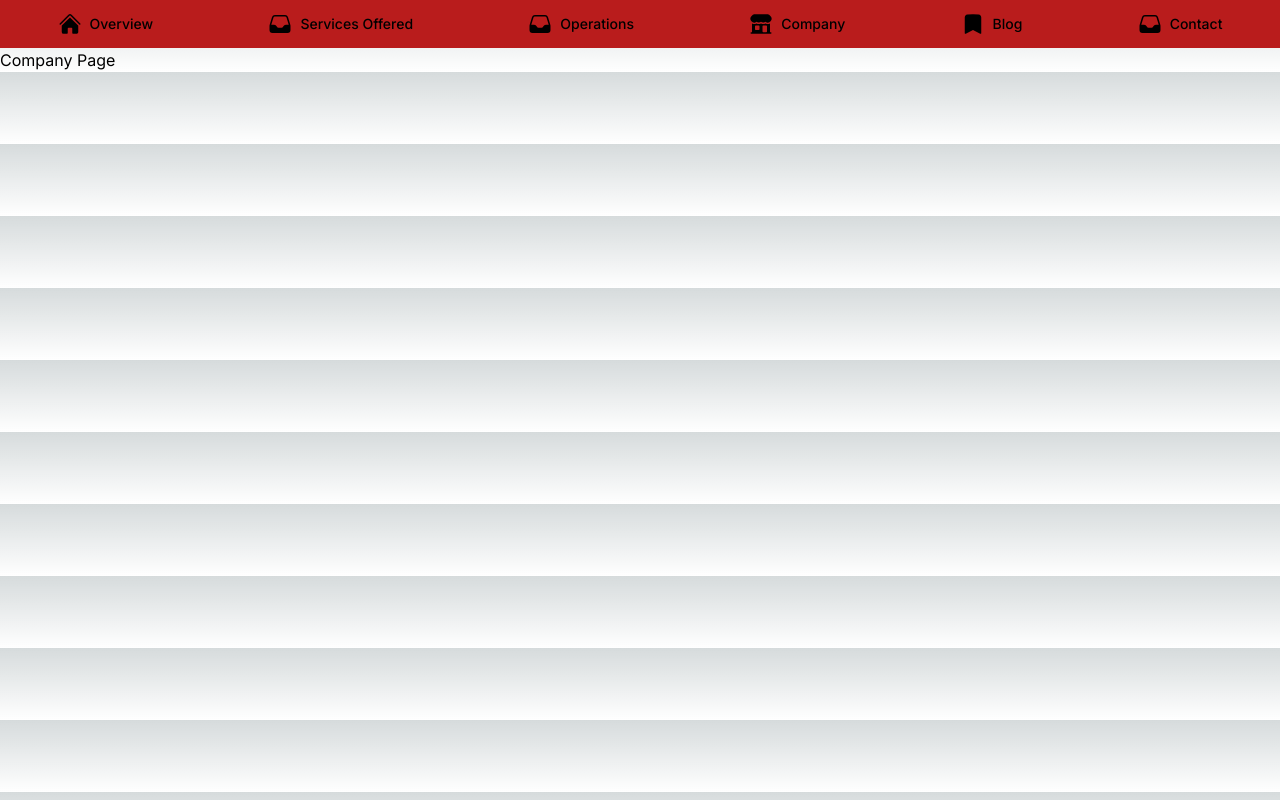
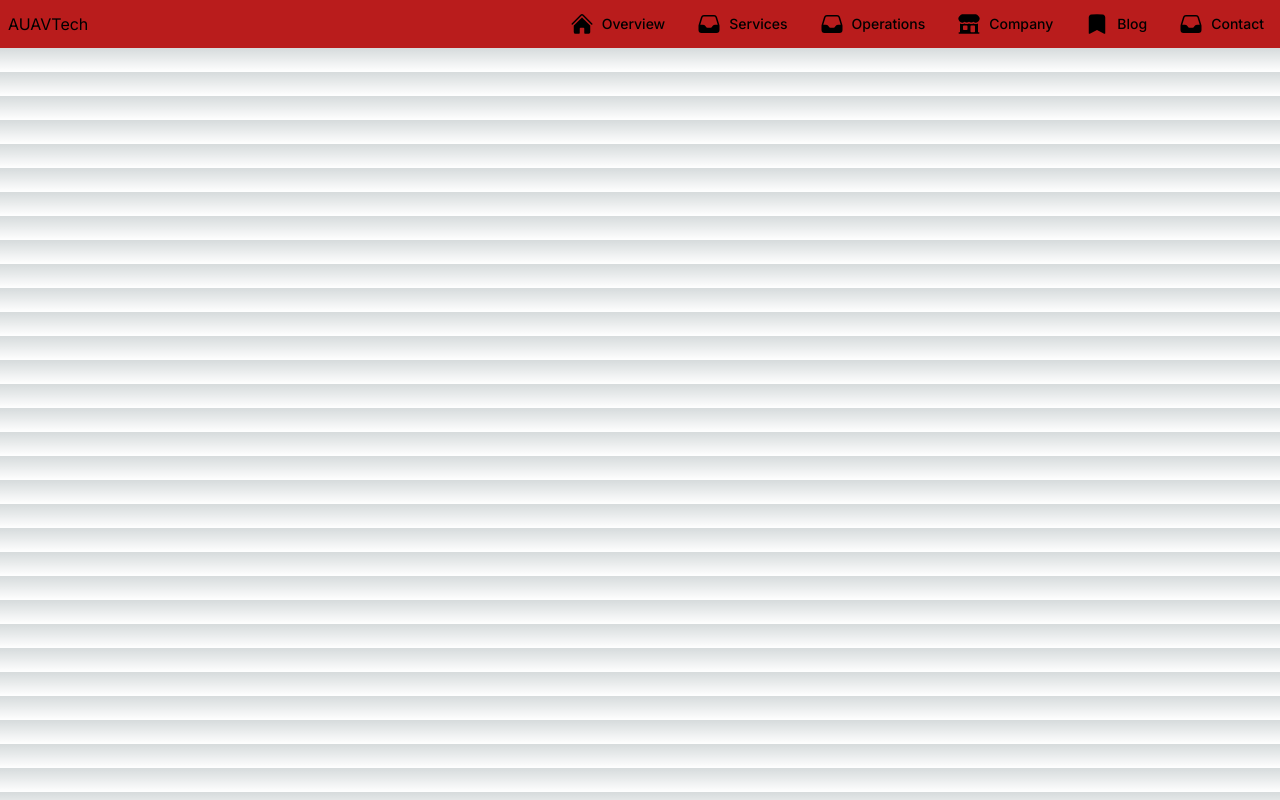
Before and after one commit to MrDHiggins/auav-tech, a Next.js app: page /auavTechHome/company in a window 1280 px wide. Built offline with nearby package versions, Linux system fonts and the light colour scheme; a web font is replaced by a local one.

Commit message:
Reworked nav: Sticky nav and adjusted navItems styling

```diff
--- a/app/ui/navigation/navItems.tsx
+++ b/app/ui/navigation/navItems.tsx
@@ -13,7 +13,7 @@
 
 const itemLinks = [
     {name: 'Overview', href: '/auavTechHome', icon: HomeIcon},
-    {name: 'Services Offered', href: '/auavTechHome/services', icon: InboxIcon},//Must be
+    {name: 'Services', href: '/auavTechHome/services', icon: InboxIcon},//Must be
     {name: 'Operations', href: '/auavTechHome/operations', icon: InboxIcon},
     {name: 'Company', href: '/auavTechHome/company', icon: BuildingStorefrontIcon},
     {name: 'Blog', href: '/auavTechHome/blog', icon: BookmarkIcon},
@@ -25,25 +25,33 @@
     const pathName = usePathname();
   return (
 <>
+  <div className="flex items-center justify-between w-full">
+    <div>
+      <h1 className="ml-2">AUAVTech</h1>
+    </div>
+
+    <div className="flex justify-end">
       {itemLinks.map((link) => {
         const LinkIcon = link.icon;
         return (
+          <div key={link.name}>
             <Link
-              key={link.name}
               href={link.href}
               className={clsx(
-                'flex h-[40px] m-1 grow items-center justify-center gap-2   p-3 text-sm font-medium hover:bg-sky-100 hover:text-gray-600 md:flex-row md:justify-center md:p-2 md:px-3',
+                'flex h-[40px] w-30 m-1 items-center justify-center shrink gap-2 p-3 text-sm font-medium hover:underline text md:flex-row md:justify-center md:p-2 md:px-3',
                 {
-                  'text-black': pathName === link.href,
-                },
+                  'text-black': pathName === link.href
+                }
               )}
             >
               <LinkIcon className='flex flex-row h-6 w-6' />
               <p className='hidden md:block'>{link.name}</p>
             </Link>
+          </div>
         );
-    }
-    )}
+      })}
+    </div>
+  </div>
 </>
 );
 }
--- a/app/ui/navigation/topNav.tsx
+++ b/app/ui/navigation/topNav.tsx
@@ -3,10 +3,10 @@
 
 export default function TopNav() {
     return (
-        <div className='w-full h-12 bg-red-700'>
-            <div className='flex'>
-            <NavItems />
-            </div>
+        <div className='h-12 bg-red-700 m-0 fixed top-0 w-full z-10'>
+        <div className='flex justify-end'>
+          <NavItems />
         </div>
+      </div>
     );
     }
```
Lines whose indentation alone changed are shown as unchanged.
